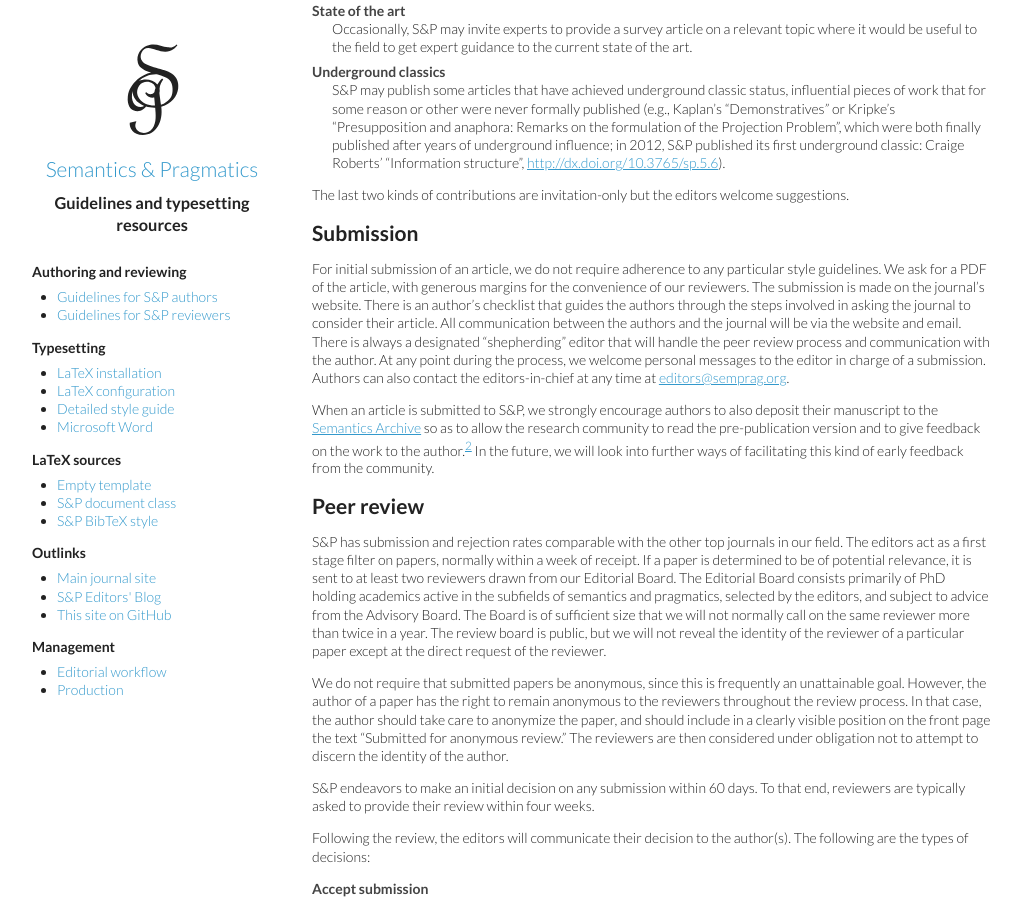
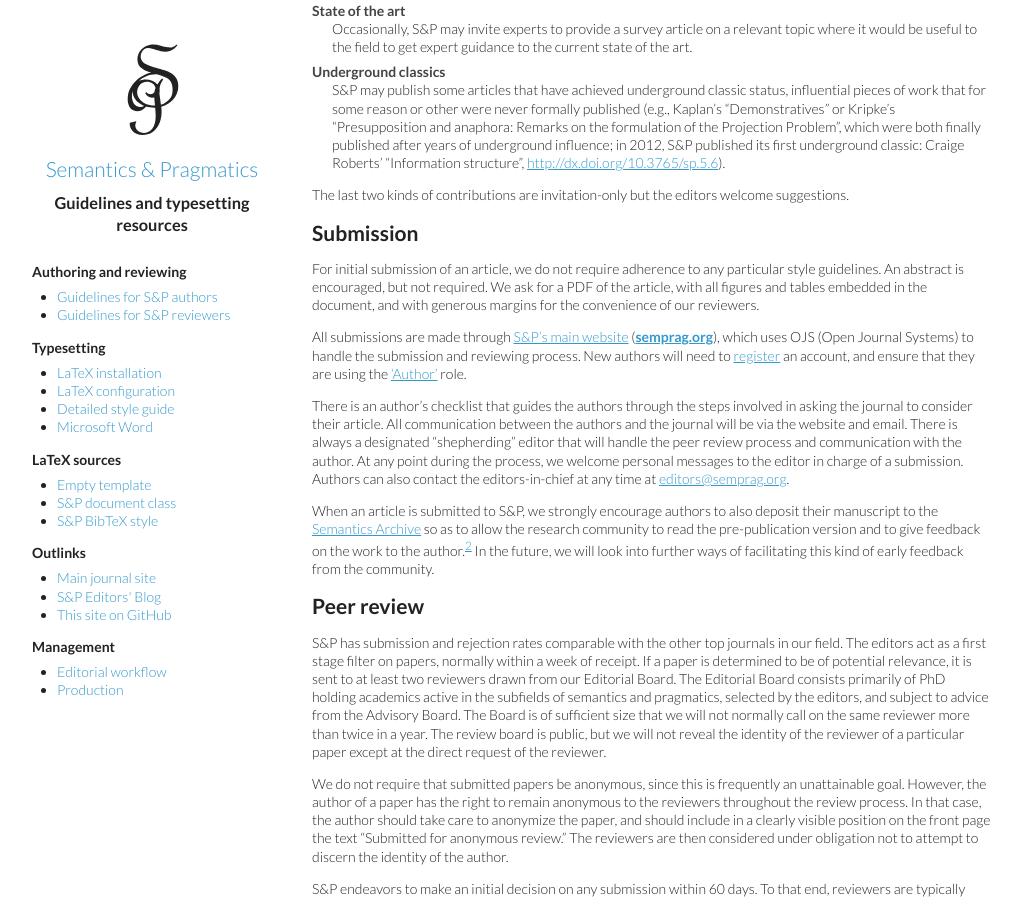
Before and after one commit to semprag/semprag.github.io, a Jekyll site: the page built from author.md, in a window 1280 px wide and 900 px high, scrolled down 3556 px. Shown: the whole window, without its empty margins (8-1029 px from the left). Built offline with Jekyll 4.4.1, drawn with Linux system fonts in a browser that asks for light colours.

Commit message:
Add instructions/details to Submission section in author guidelines in response to user feedback

```diff
--- a/author.md
+++ b/author.md
@@ -102,7 +102,12 @@ The last two kinds of contributions are invitation-only but the editors welcome
 
 ## Submission
 
-For initial submission of an article, we do not require adherence to any particular style guidelines. We ask for a PDF of the article, with generous margins for the convenience of our reviewers. The submission is made on the journal's website. There is an author's checklist that guides the authors through the steps involved in asking the journal to consider their article. All communication between the authors and the journal will be via the website and email. There is always a designated "shepherding" editor that will handle the peer review process and communication with the author. At any point during the process, we welcome personal messages to the editor in charge of a submission. Authors can also contact the editors-in-chief at any time at <editors@semprag.org>.
+For initial submission of an article, we do not require adherence to any particular style guidelines. An abstract is encouraged, but not required. We ask for a PDF of the article, with all figures and tables embedded in the document, and with generous margins for the convenience of our reviewers.
+
+All submissions are made through [S&P's main website](http://semprag.org/) ([**semprag.org**](http://semprag.org/)), which uses OJS (Open Journal Systems) to handle the submission and reviewing process.
+New authors will need to [register](http://semprag.org/user/register) an account, and ensure that they are using the ['Author'](http://semprag.org/user/profile) role.
+
+There is an author's checklist that guides the authors through the steps involved in asking the journal to consider their article. All communication between the authors and the journal will be via the website and email. There is always a designated "shepherding" editor that will handle the peer review process and communication with the author. At any point during the process, we welcome personal messages to the editor in charge of a submission. Authors can also contact the editors-in-chief at any time at <editors@semprag.org>.
 
 When an article is submitted to S&P, we strongly encourage authors to also deposit their manuscript to the [Semantics Archive](http://semanticsarchive.net) so as to allow the research community to read the pre-publication version and to give feedback on the work to the author.[^2] In the future, we will look into further ways of facilitating this kind of early feedback from the community.
 
```
